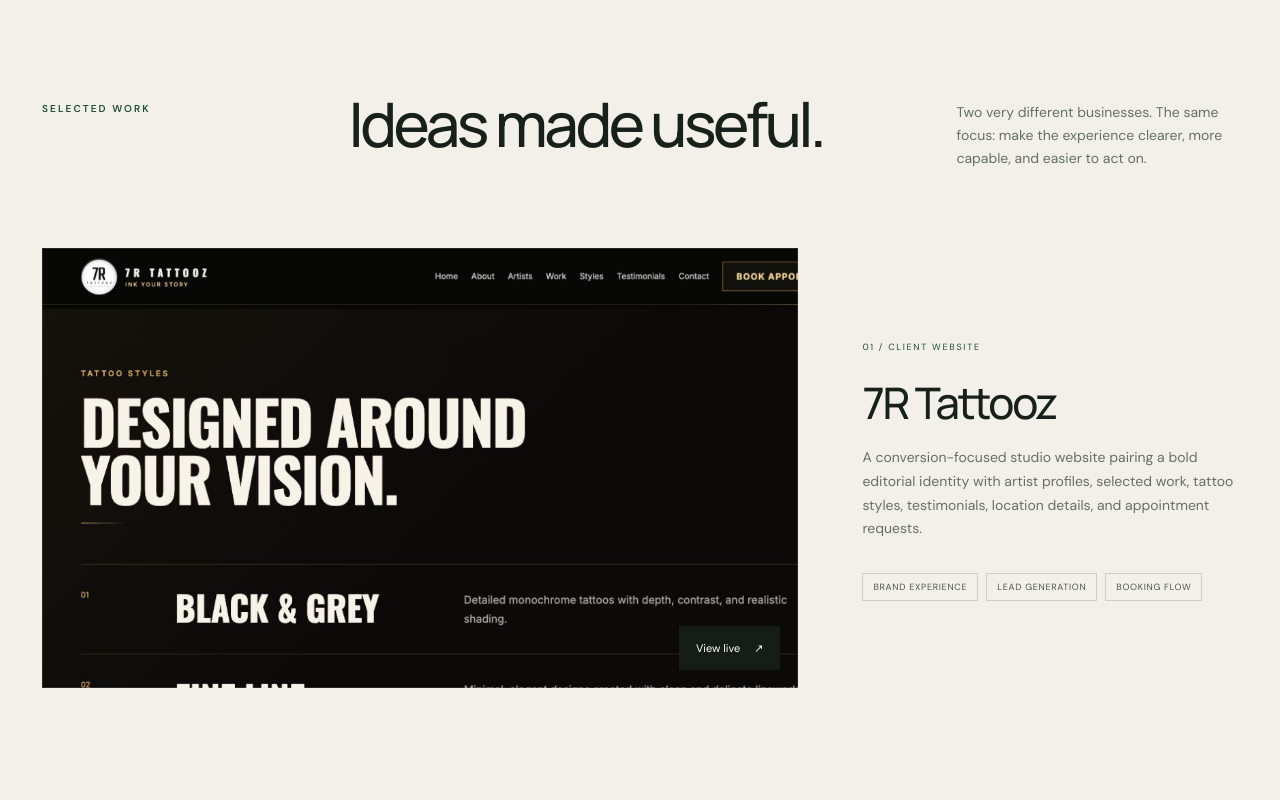
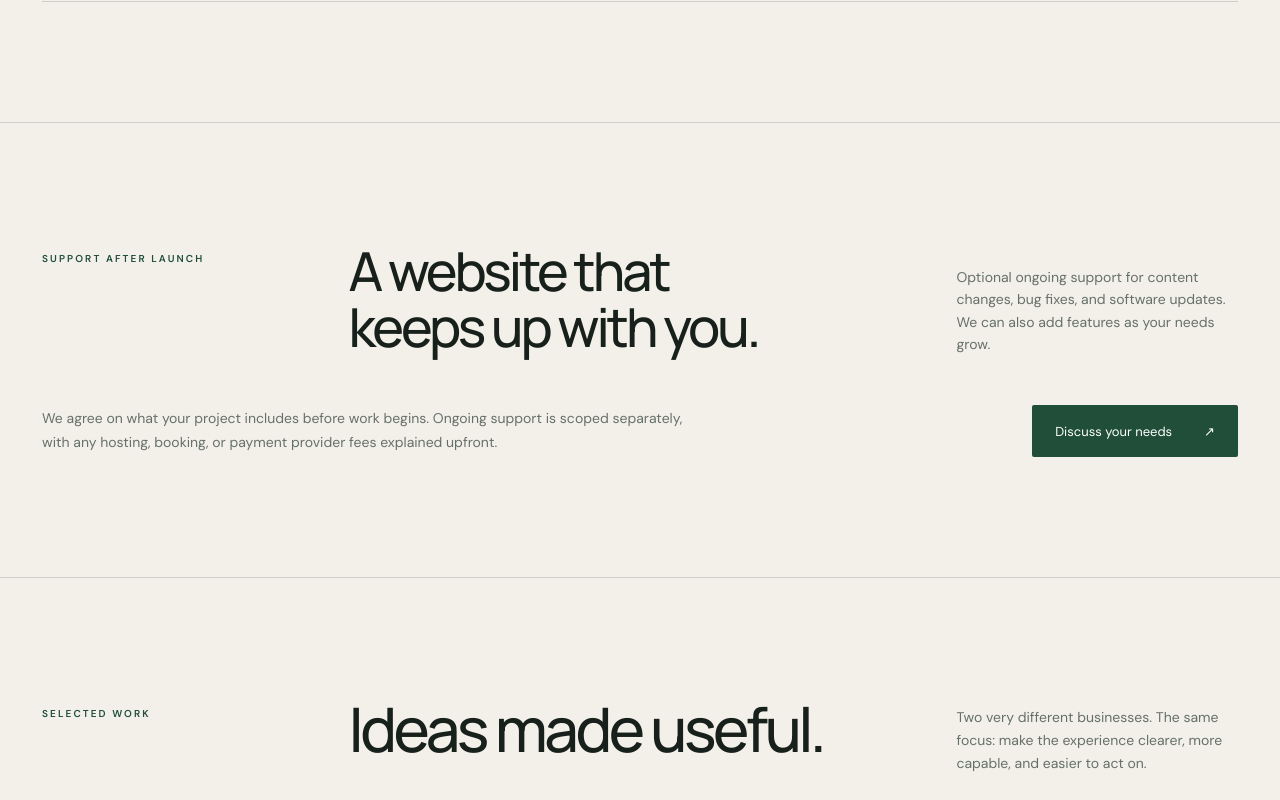
Before and after one commit to lumbinilabs/website, a React (Vite) app: page / in a window 1280 px wide. Shown: the part 1820-2620 px from the top of the page. Built offline with nearby package versions, Linux system fonts and the light colour scheme.

Commit message:
Clarify business services and optional website support

```diff
--- a/src/App.css
+++ b/src/App.css
@@ -42,6 +42,10 @@
 .service h3 { font: 500 25px 'Manrope'; letter-spacing: -1px; margin: 0 0 10px; }
 .service p { margin: 0; max-width: 520px; color: #667069; font-size: 14px; line-height: 1.55; }
 .service-tag { justify-self: end; color: #667069; font-size: 11px; }
+.support { border-top: 1px solid var(--line); }
+.support .section-intro { margin-bottom: 36px; }
+.support-details { display: flex; align-items: center; justify-content: space-between; gap: 32px; }
+.support-details p { max-width: 660px; margin: 0; color: #667069; font-size: 14px; line-height: 1.7; }
 .work { border-top: 1px solid var(--line); }
 .work-heading { display: grid; grid-template-columns: .65fr 1.4fr .7fr; gap: 45px; align-items: start; margin-bottom: 78px; }
 .work-heading h2 { margin: 0; font: 500 clamp(42px,4.8vw,68px)/1 'Manrope'; letter-spacing: -3.5px; }
@@ -116,6 +120,7 @@
 footer p { margin: 0; text-align: center; color: #667069; font-size: 12px; }
 .footer-links { justify-self: end; display: flex; gap: 26px; font-size: 11px; color: #667069; }.footer-links a { text-decoration: none; }
 @media (max-width: 800px) {
+  .support-details { flex-direction: column; align-items: flex-start; gap: 0; }
   .nav-wrap { height: 72px; padding: 0 20px; } nav { display: none; } .nav-cta { gap: 10px; font-size: 12px; }.nav-cta-label { font-size: 0; }.nav-cta-label:after { content: 'Let’s talk'; font-size: 12px; }
   .hero { min-height: auto; padding: 72px 20px 48px; }.hero h1 { margin: 24px 0 32px; font-size: clamp(48px,13vw,74px); line-height: .98; letter-spacing: -3.5px; }.hero-bottom { margin: 0; display: block; }.hero-bottom p { max-width: 500px; font-size: 16px; }.primary-button { margin-top: 25px; width: max-content; }
   .signal-card { position: relative; width: min(280px, calc(100vw - 40px)); height: 175px; left: auto; right: auto; bottom: auto; margin: 52px 8px 0 auto; }.signal-visual { height: 120px; }
--- a/src/App.jsx
+++ b/src/App.jsx
@@ -1,16 +1,17 @@
 import './App.css'
 
 const services = [
-  { number: '01', title: 'Websites that convert', text: 'Fast, polished websites built to turn attention into calls, bookings, and paying customers.', tag: 'Design · Development' },
-  { number: '02', title: 'Smart business systems', text: 'Booking flows, client portals, dashboards, and automations that give your team time back.', tag: 'Automation · Operations' },
-  { number: '03', title: 'AI that does useful work', text: 'Practical AI assistants that answer questions, qualify leads, and support your customers around the clock.', tag: 'AI · Customer experience' },
+  { number: '01', title: 'Websites built for your business', text: 'Clear, mobile-friendly websites that showcase your work and make it easy for customers to get in touch.', tag: 'Design · Development' },
+  { number: '02', title: 'Bookings & customer inquiries', text: 'Appointment requests, contact forms, and connections to scheduling tools so customers can take the next step.', tag: 'Forms · Scheduling' },
+  { number: '03', title: 'Online payments & deposits', text: 'Connect your website to an established payment provider so customers can pay online or leave a deposit when booking.', tag: 'Payment integrations' },
+  { number: '04', title: 'Tools that save you time', text: 'Simple dashboards, email notifications, and connections between your business tools to reduce repetitive work.', tag: 'Dashboards · Automation' },
 ]
 
 const steps = [
   ['Discover', 'We learn how your business works, where it gets stuck, and what growth looks like.'],
   ['Design', 'We shape the right solution and make every interaction clear, useful, and unmistakably yours.'],
   ['Build', 'We create, test, and refine the experience with speed, quality, and no unnecessary complexity.'],
-  ['Grow', 'We stay close after launch—improving, maintaining, and helping the system earn its keep.'],
+  ['Grow', 'Choose ongoing support for updates, fixes, and improvements as your business evolves.'],
 ]
 
 function Arrow() {
@@ -67,6 +68,18 @@
                 <span className="service-tag">{service.tag}</span>
               </article>
             ))}
+          </div>
+        </section>
+
+        <section className="support section" id="support" aria-labelledby="support-title">
+          <div className="section-intro">
+            <div className="kicker">Support after launch</div>
+            <h2 id="support-title">A website that<br />keeps up with you.</h2>
+            <p>Optional ongoing support for content changes, bug fixes, and software updates. We can also add features as your needs grow.</p>
+          </div>
+          <div className="support-details">
+            <p>We agree on what your project includes before work begins. Ongoing support is scoped separately, with any hosting, booking, or payment provider fees explained upfront.</p>
+            <a className="primary-button" href="mailto:hello@lumbinilabs.com?subject=Website%20and%20support%20inquiry">Discuss your needs <Arrow /></a>
           </div>
         </section>
 
```
